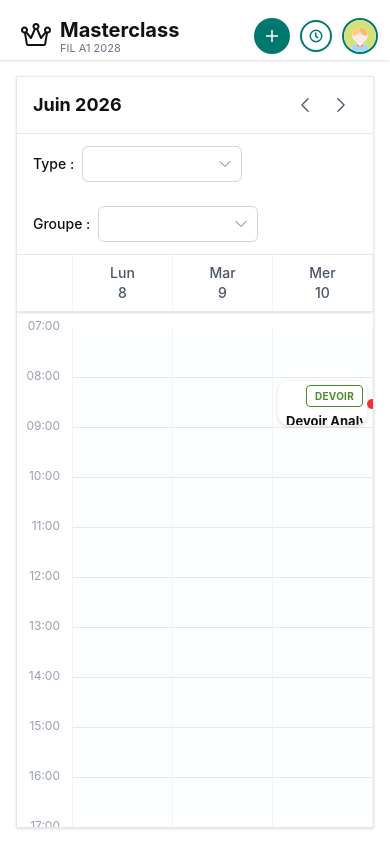
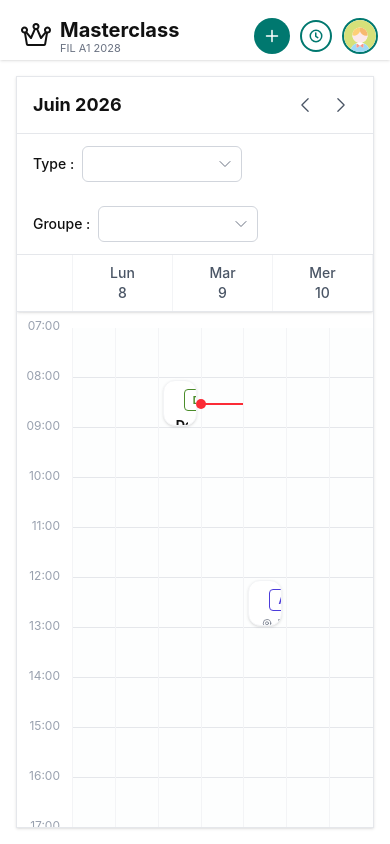
Before and after one commit to Arcols/Masterclass, a Vue app in the folder masterclass-front/: page / in a window 390 px wide. Built offline with nearby package versions, Linux system fonts and the light colour scheme.

Commit message:
:bug: fix: merge?

```diff
--- a/masterclass-front/src/components/event/EventCard.vue
+++ b/masterclass-front/src/components/event/EventCard.vue
@@ -47,14 +47,14 @@ const leftBarColor = computed(() => `var(--color-${props.event.type}-stroke)`)
     @keydown.space.prevent="emit('open-details', event)"
     class="relative flex h-full flex-col rounded-xl border border-gray-100 shadow-sm overflow-hidden transition-all duration-200 cursor-pointer focus:outline-none focus-visible:ring-2 focus-visible:ring-[var(--color-primary)] focus-visible:ring-offset-2"
     :class="[
-      isList ? 'p-4 pl-5' : 'md:p-2 md:pl-3 p-1 pl-2',
+      isList ? 'p-4 pl-5' : 'p-2 pl-3',
       event.isCompleted
         ? 'bg-[var(--color-event-done-bg)] opacity-65'
         : 'bg-[var(--color-event-not-done-bg)]',
     ]"
   >
     <div
-      class="absolute left-0 top-0 bottom-0 w-1 md:w-1.5"
+      class="absolute left-0 top-0 bottom-0 w-1.5"
       :style="{ backgroundColor: leftBarColor }"
     ></div>
 
--- a/masterclass-front/src/components/planning/PlanningBoard.vue
+++ b/masterclass-front/src/components/planning/PlanningBoard.vue
@@ -193,7 +193,6 @@ const emit = defineEmits<{
       <div class="h-4 shrink-0 bg-transparent"></div>
 
       <div class="flex flex-1 relative pb-6">
-
         <div class="w-14 md:w-16 shrink-0 sticky left-0 z-30 bg-white border-r border-gray-100">
           <div
             v-for="hour in hours.slice(0, -1)"
@@ -210,7 +209,7 @@ const emit = defineEmits<{
           </div>
         </div>
 
-        <div class="flex-1 grid grid-cols-7 min-w-[700px] relative bg-gray-50/30">
+        <div class="flex-1 grid grid-cols-7 relative bg-gray-50/30">
           <div class="absolute inset-0 pointer-events-none flex flex-col z-0">
             <div
               v-for="i in blocksCount"
```
Also changed, not shown: masterclass-front/src/components/PriorityIndicator.vue (added).
